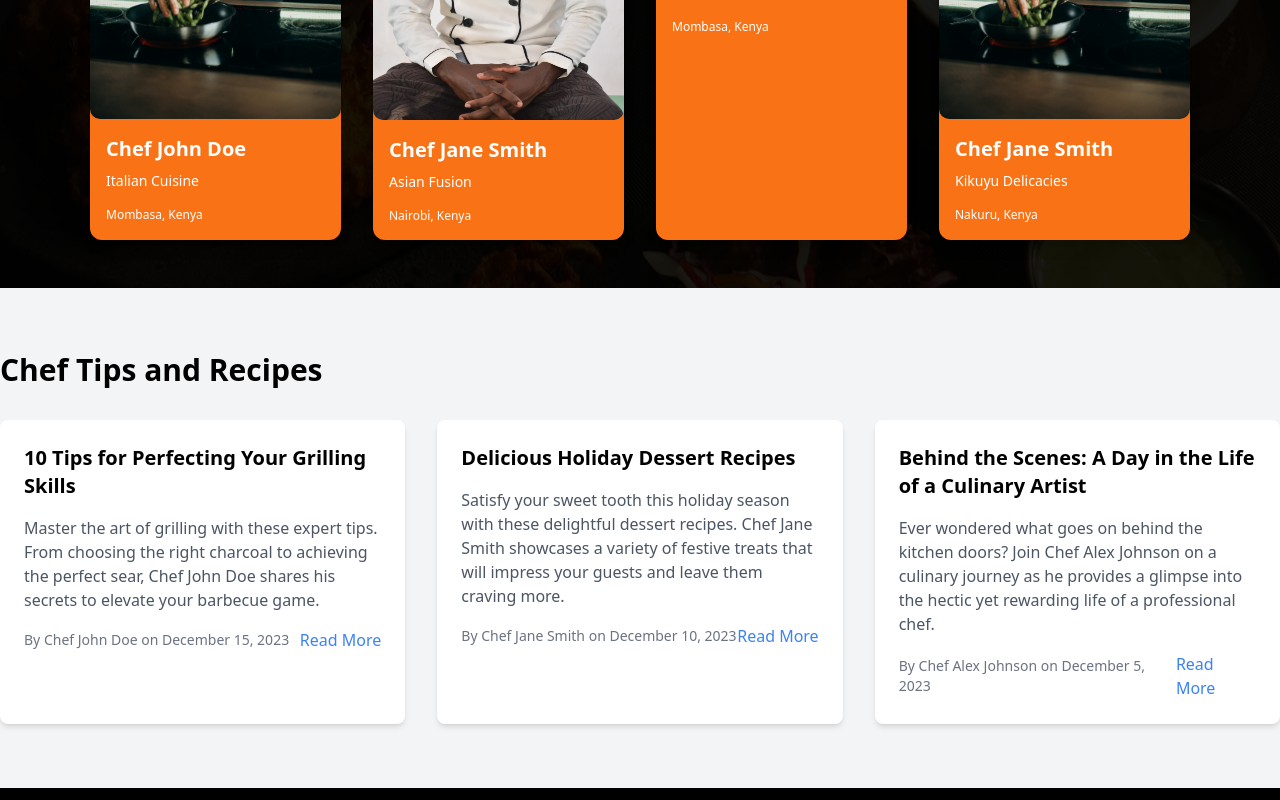
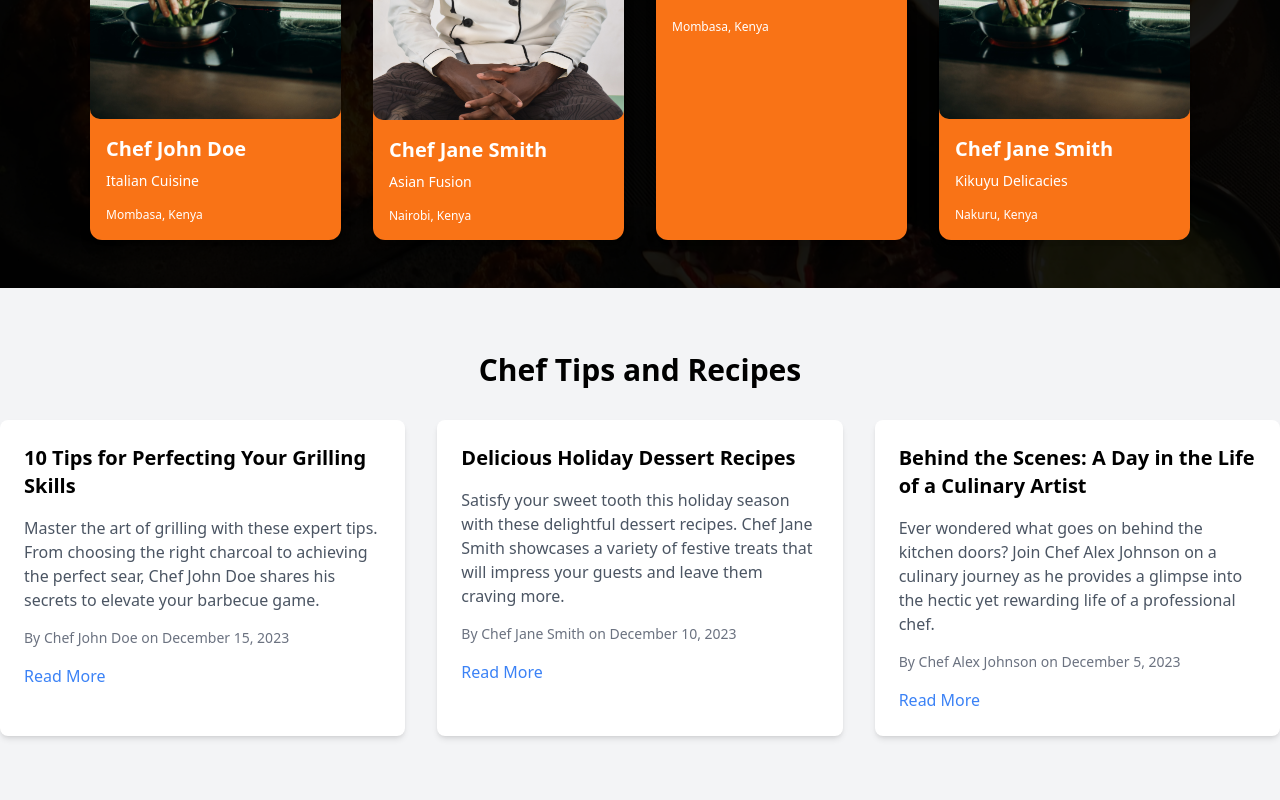
Before and after one commit to naomirono/Catering_app, a React (Vite) app in the folder client/: page / in a window 1280 px wide. Shown: the part 1841-2641 px from the top of the page. Built offline with nearby package versions, Linux system fonts and the light colour scheme.

Commit message:
Center the h2 title and read more link

```diff
--- a/client/src/components/Layout/Blog/Blog.jsx
+++ b/client/src/components/Layout/Blog/Blog.jsx
@@ -27,17 +27,20 @@ const Blog = () => {
   return (
     <section className="bg-gray-100 py-16">
       <div className="container mx-auto">
-        <h2 className="text-3xl font-bold mb-8">Chef Tips and Recipes</h2>
+        <div className='text-center mb-8'>
+          <h2 className="text-3xl font-bold">Chef Tips and Recipes</h2>
+        </div>
+
         <div className="grid grid-cols-1 md:grid-cols-2 lg:grid-cols-3 gap-8">
           {blogPosts.map((post, index) => (
             <div key={index} className="bg-white p-6 rounded-lg shadow-md">
               <h3 className="text-xl font-semibold mb-4">{post.title}</h3>
-              <p className="text-gray-600">{post.content}</p>
-              <div className="mt-4 flex items-center justify-between">
-                <p className="text-sm text-gray-500">{`By ${post.author} on ${post.date}`}</p>
+              <p className="text-gray-600 mb-4">{post.content}</p>
+              <p className="text-sm text-gray-500 mb-4">{`By ${post.author} on ${post.date}`}</p>
+              <div className="mt-4">
                 <a
                   href="#"
-                  className="text-blue-500 hover:underline"
+                  className="block text-blue-500 hover:underline"
                 >
                   Read More
                 </a>
```
